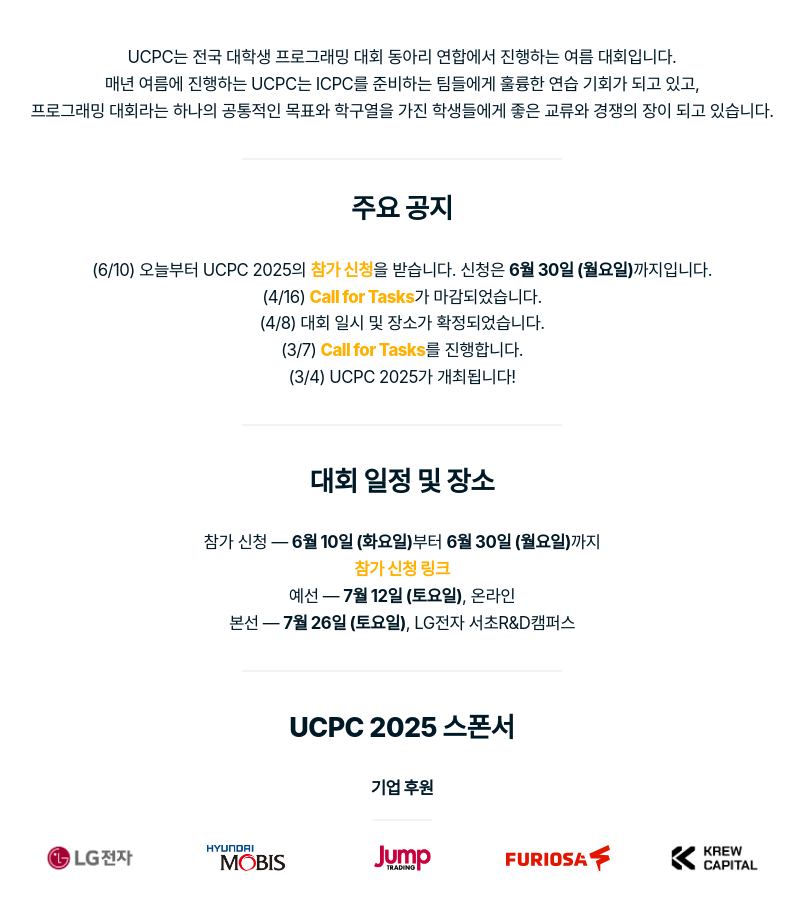
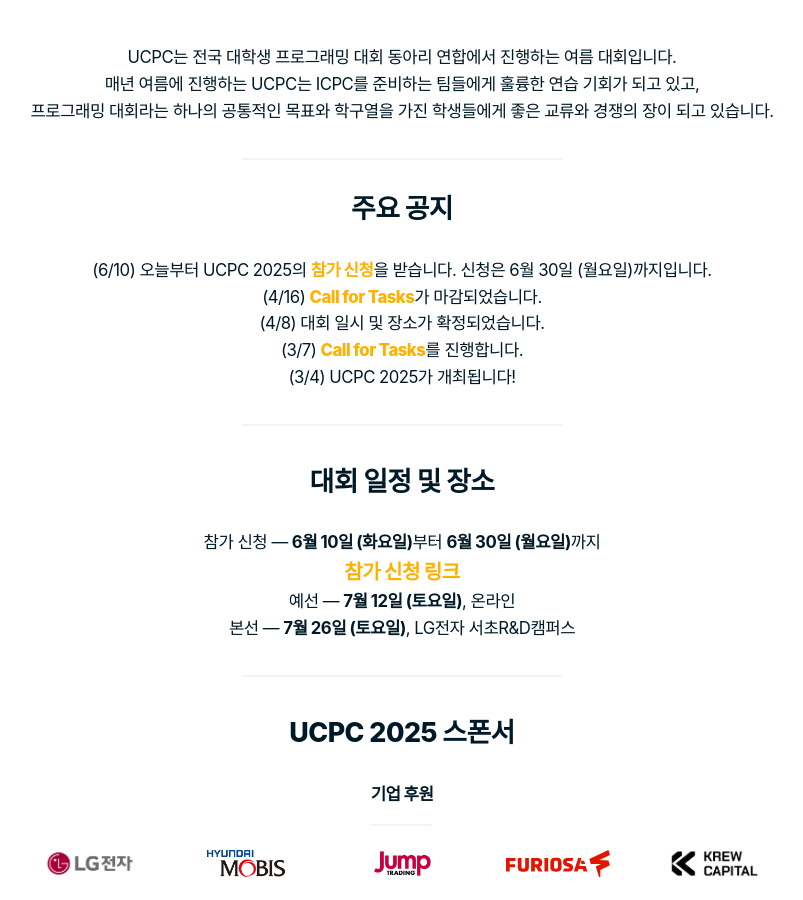
Before and after one commit to ucpcc/2025, a Jekyll site: the page built from index.md, in a window 1280 px wide and 900 px high, scrolled down 1392 px. Shown: the whole window, without its empty margins (238-1041 px from the left). Built offline with Jekyll 4.4.1, drawn with Linux system fonts in a browser that asks for light colours; some web fonts are replaced.

Commit message:
Update main page with sign-up link emphasis (#23)

```diff
--- a/index.md
+++ b/index.md
@@ -5,7 +5,7 @@ title: UCPC 2025
 
 ## 주요 공지
 
-- (6/10) 오늘부터 UCPC 2025의 [참가 신청](https://forms.gle/zKg7qPYJsY3XdgAU8)을 받습니다. 신청은 **6월 30일 (월요일)**까지입니다.
+- (6/10) 오늘부터 UCPC 2025의 [참가 신청](https://forms.gle/zKg7qPYJsY3XdgAU8)을 받습니다. 신청은 6월 30일 (월요일)까지입니다.
 - (4/16) [Call for Tasks](https://2025.ucpc.me/tasks/)가 마감되었습니다.
 - (4/8) 대회 일시 및 장소가 확정되었습니다.
 - (3/7) [Call for Tasks](https://2025.ucpc.me/tasks/)를 진행합니다.
@@ -17,7 +17,7 @@ title: UCPC 2025
 
 참가 신청 — **6월 10일 (화요일)**부터 **6월 30일 (월요일)**까지
 
-[참가 신청 링크](https://forms.gle/zKg7qPYJsY3XdgAU8)
+<span style="font-size: 1.2em;">[참가 신청 링크](https://forms.gle/zKg7qPYJsY3XdgAU8)</span>
 
 예선 — **7월 12일 (토요일)**, 온라인
 
```
